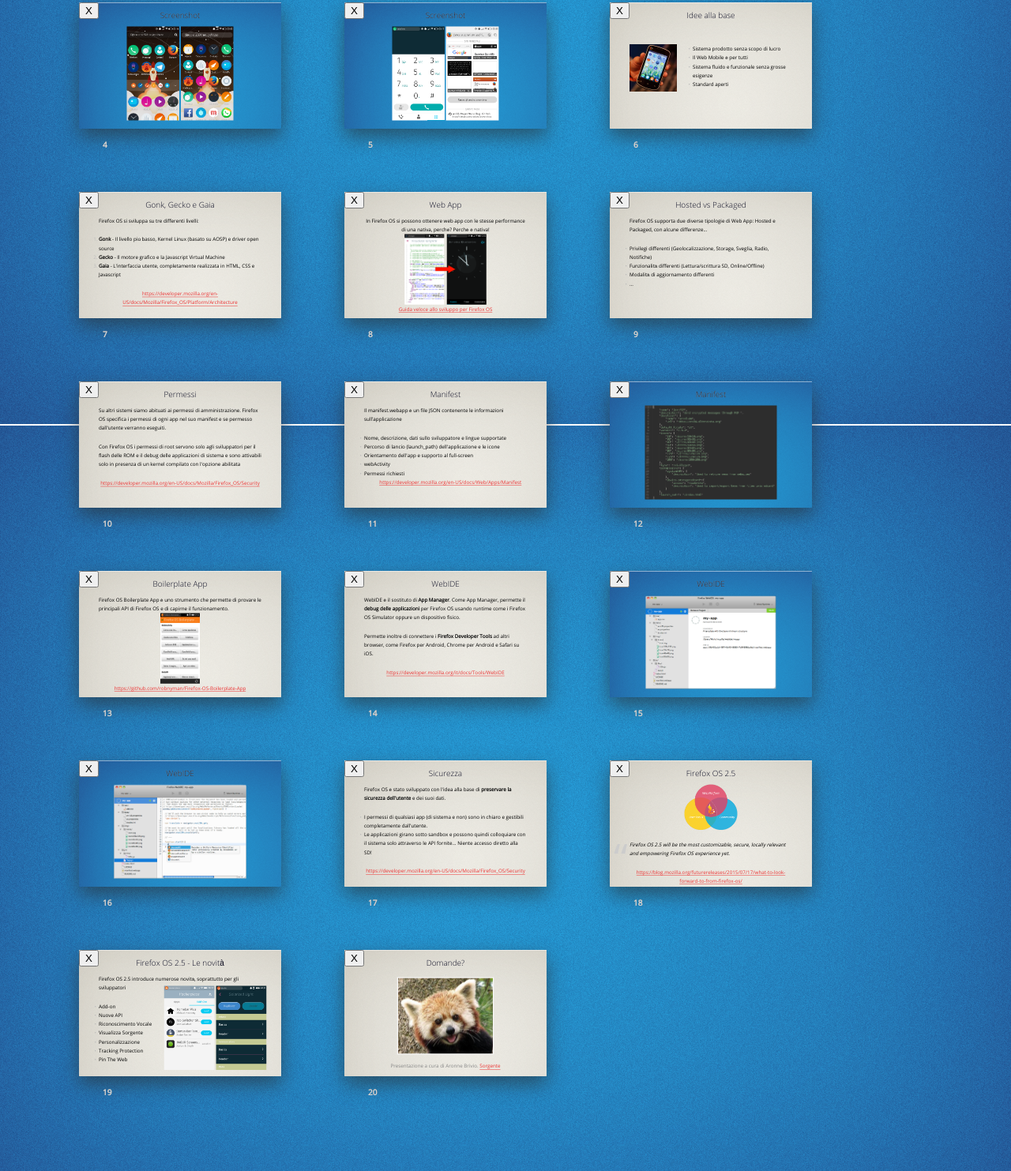
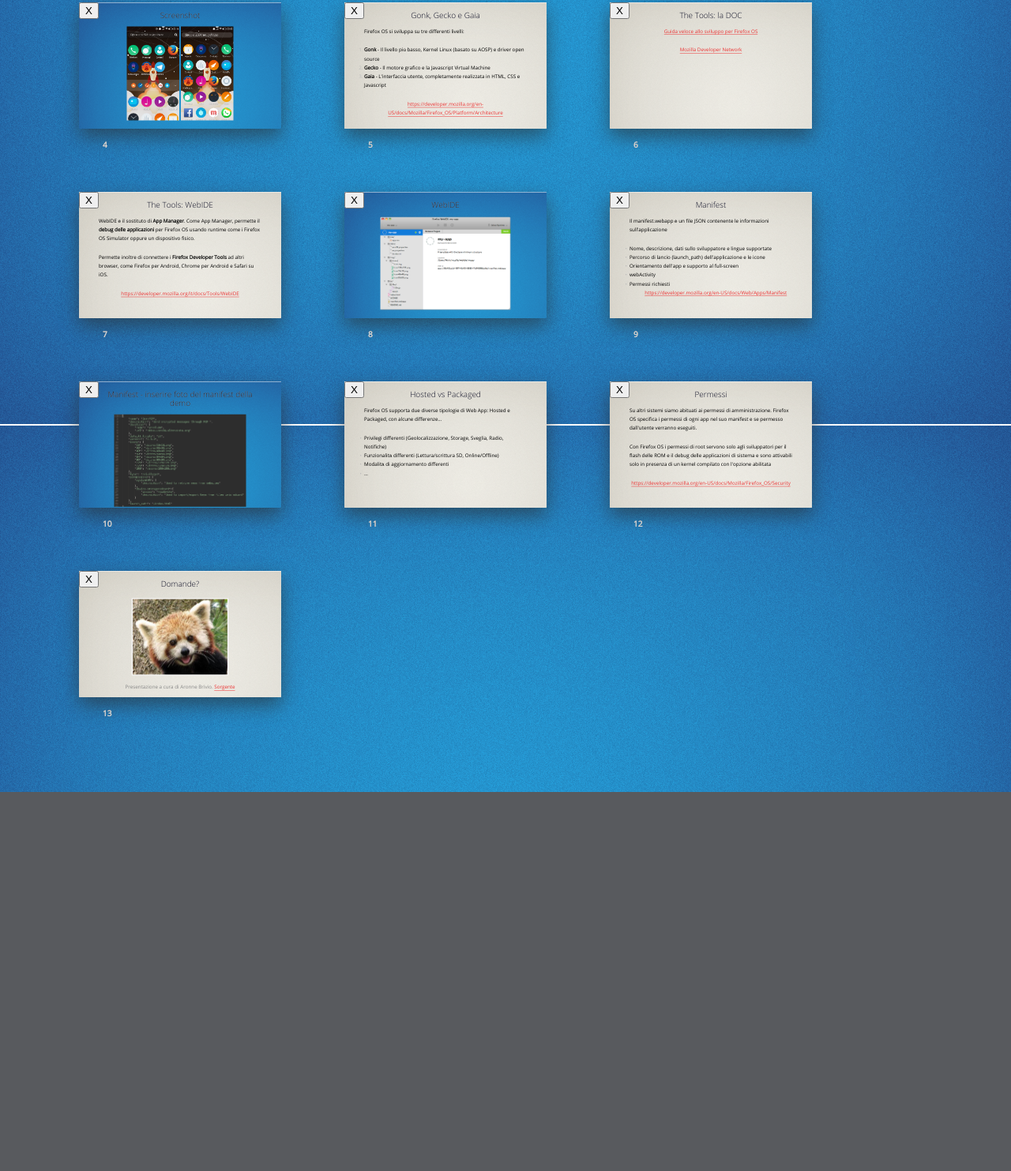
Before and after one commit to FirefoxMilano/FirefoxOS-Lab, a plain HTML site: page index.html in a window 1280 px wide. Shown: the part 487-1970 px from the top of the page at 79% size. After the commit the page ends 1490 px from the top, so only its background shows below. Drawn offline with Linux system fonts and the light colour scheme.

Commit message:
update README - basic changes in the struct

```diff
--- a/index.html
+++ b/index.html
@@ -12,26 +12,24 @@
 </head>
 <body class="list">
 	<header class="caption">
-        <h1>Firefox OS per Utenti e Sviluppatori</h1>
-		<p>Linux Day - Bergamo 24-10-2015</p>
+        <h1>Firefox OS Lab</h1>
+		<p>WTF @ UNIPV 9-11-2015</p>
 	</header>
 	<section class="slide cover mycover" id="Cover"><div>
-        <h2>Firefox OS per Utenti e Sviluppatori</h2>
-		<p>Slides by <a href="http://aro94.altervista.org">Aronne Brivio</a></p>
+        <h2>Firefox OS Lab</h2>
+		<p>Slides by <a href="http://firefoxmilano.it">Firefox Club Milano</a></p>
 		<img src="pictures/cover.png" alt="">
 	</div></section>
 
 	<section class="slide"><div>
-		<h2 class="center">Chi sono</h2>
+		<h2 class="center">Chi Siamo</h2>
 		<img src="pictures/aro.jpg" class="right myright" alt="Aro" height="300" width="300">
 		<ol>
-            <li class="next">Studente di Informatica presso l'Università degli Studi di Milano</li>
-            <li class="next">Full Stack Developer</li>
-            <li class="next">App Reviewer</li>
-            <li class="next">App Board Curator</li>
-            <li class="next">Mozillian</li>
+						<li class="next">Aronne e Niccolò</li>
+            <li class="next">Studenti dell'Università degli Studi di Milano</li>
+            <li class="next">Volontari Mozilla</li>
             <li class="next">Firefox Student Ambassador</li>
-            <li class="next">Co-Fondatore del Firefox Club Milano</li>
+            <li class="next">Fondatori del Firefox Club Milano</li>
 		</ol>
 	</div></section>
 
@@ -47,23 +45,6 @@
 		<img src="pictures/screenshot1.png" class="myimg">
 	</div></section>
 
-	<section class="slide blue"><div>
-		<h2 class="center">Screenshot</h2>
-		<img src="pictures/screenshot2.png" class="myimg">
-	</div></section>
-
-	<section class="slide"><div>
-		<h2 class="center">Idee alla base</h2>
-		<br><br>
-		<img src="pictures/25d_phone.png" class="left">
-		<ul>
-			<li class="next">Sistema prodotto senza scopo di lucro</li>
-			<li class="next">Il Web Mobile è per tutti</li>
-			<li class="next">Sistema fluido e funzionale senza grosse esigenze</li>
-			<li class="next">Standard aperti</li>
-		</ul>
-	</div></section>
-
 	<section class="slide"><div>
 		<h2 class="center">Gonk, Gecko e Gaia</h2>
 		<p>Firefox OS si sviluppa su tre differenti livelli:</p>
@@ -76,11 +57,44 @@
 	</div></section>
 
 	<section class="slide"><div>
-		<h2 class="center">Web App</h2>
-		<p class="center">In Firefox OS si possono ottenere web app con le stesse performance di una nativa, perchè? Perchè è nativa!</p>
-		<img src="pictures/webapp.png" class="myimg minimg">
+		<h2 class="center">The Tools: la DOC</h2>
 		<p class="note center"><a href="https://leanpub.com/guidavelocesviluppofirefoxos">Guida veloce allo sviluppo per Firefox OS</a></p>
+		<p class="note center"><a href="https://leanpub.com/guidavelocesviluppofirefoxos">Mozilla Developer Network</a></p>
 	</div></section>
+
+	<section class="slide"><div>
+		<h2 class="center">The Tools: WebIDE</h2>
+		<p>WebIDE è il sostituto di <strong>App Manager</strong>. Come App Manager, permette il <strong>debug delle applicazioni</strong> per Firefox OS usando runtime come i Firefox OS Simulator oppure un dispositivo fisico.</p>
+		<!--p>WebIDE include anche un ambiente di editing che permette di creare e sviluppare applicazioni direttamente dal browser e fornisce due possibili template per applicazioni packaged.</p-->
+		<p>Permette inoltre di connettere i <strong>Firefox Developer Tools</strong> ad altri browser, come Firefox per Android, Chrome per Android e Safari su iOS.</p>
+		<p class="note center"><a href="https://developer.mozilla.org/it/docs/Tools/WebIDE">https://developer.mozilla.org/it/docs/Tools/WebIDE</a></p>
+	</div></section>
+
+	<section class="slide blue"><div>
+		<h2 class="center">WebIDE</h2>
+		<img src="pictures/webide.png" class="myimg">
+	</div></section>
+
+	<section class="slide"><div>
+		<h2 class="center">Manifest</h2>
+		<p>Il manifest.webapp è un file JSON contenente le informazioni sull'applicazione</p>
+		<ul>
+			<li class="next">Nome, descrizione, dati sullo sviluppatore e lingue supportate</li>
+			<li class="next">Percorso di lancio (launch_path) dell'applicazione e le icone</li>
+			<li class="next">Orientamento dell'app e supporto al full-screen</li>
+			<li class="next">webActivity</li>
+			<li class="next">Permessi richiesti</li>
+		<ul>
+		<p class="note center"><a href="https://developer.mozilla.org/en-US/docs/Web/Apps/Manifest">https://developer.mozilla.org/en-US/docs/Web/Apps/Manifest</a></p>
+	</div></section>
+
+	<section class="slide blue"><div>
+		<h2 class="center">Manifest - inserire foto del manifest della demo</h2>
+		<img src="pictures/manifest.png" class="myimg">
+	</div></section>
+
+
+
 
 	<section class="slide"><div>
 		<h2 class="center">Hosted vs Packaged</h2>
@@ -101,92 +115,6 @@
 	</div></section>
 
 	<section class="slide"><div>
-		<h2 class="center">Manifest</h2>
-		<p>Il manifest.webapp è un file JSON contenente le informazioni sull'applicazione</p>
-		<ul>
-			<li class="next">Nome, descrizione, dati sullo sviluppatore e lingue supportate</li>
-			<li class="next">Percorso di lancio (launch_path) dell'applicazione e le icone</li>
-			<li class="next">Orientamento dell'app e supporto al full-screen</li>
-			<li class="next">webActivity</li>
-			<li class="next">Permessi richiesti</li>
-		<ul>
-		<p class="note center"><a href="https://developer.mozilla.org/en-US/docs/Web/Apps/Manifest">https://developer.mozilla.org/en-US/docs/Web/Apps/Manifest</a></p>
-	</div></section>
-
-	<section class="slide blue"><div>
-		<h2 class="center">Manifest</h2>
-		<img src="pictures/manifest.png" class="myimg">
-	</div></section>
-
-	<section class="slide"><div>
-		<h2 class="center">Boilerplate App</h2>
-		<p>Firefox OS Boilerplate App è uno strumento che permette di provare le principali API di Firefox OS e di capirne il funzionamento.</p>
-		<img src="pictures/boilerplate.png" class="myimg minimg">
-		<p class="note center"><a href="https://github.com/robnyman/Firefox-OS-Boilerplate-App">https://github.com/robnyman/Firefox-OS-Boilerplate-App</a></p>
-	</div></section>
-
-	<section class="slide"><div>
-		<h2 class="center">WebIDE</h2>
-		<p>WebIDE è il sostituto di <strong>App Manager</strong>. Come App Manager, permette il <strong>debug delle applicazioni</strong> per Firefox OS usando runtime come i Firefox OS Simulator oppure un dispositivo fisico.</p>
-		<!--p>WebIDE include anche un ambiente di editing che permette di creare e sviluppare applicazioni direttamente dal browser e fornisce due possibili template per applicazioni packaged.</p-->
-		<p>Permette inoltre di connettere i <strong>Firefox Developer Tools</strong> ad altri browser, come Firefox per Android, Chrome per Android e Safari su iOS.</p>
-		<p class="note center"><a href="https://developer.mozilla.org/it/docs/Tools/WebIDE">https://developer.mozilla.org/it/docs/Tools/WebIDE</a></p>
-	</div></section>
-
-	<section class="slide blue"><div>
-		<h2 class="center">WebIDE</h2>
-		<img src="pictures/webide.png" class="myimg">
-	</div></section>
-
-	<section class="slide blue"><div>
-		<h2 class="center">WebIDE</h2>
-		<img src="pictures/webide2.png" class="myimg">
-	</div></section>
-
-	<section class="slide"><div>
-		<h2 class="center">Sicurezza</h2>
-		<p>Firefox OS è stato sviluppato con l'idea alla base di <strong>preservare la sicurezza dell'utente</strong> e dei suoi dati.</p>
-		<ul>
-			<li class="next">I permessi di qualsiasi app (di sistema e non) sono in chiaro e gestibili completamente dall'utente.</li>
-			<li class="next">Le applicazioni girano sotto sandbox e possono quindi colloquiare con il sistema solo attraverso le API fornite... Niente accesso diretto alla SD!</li>
-		</ul>
-		<p class="note center"><a href="https://developer.mozilla.org/en-US/docs/Mozilla/Firefox_OS/Security">https://developer.mozilla.org/en-US/docs/Mozilla/Firefox_OS/Security</a></p>
-	</div></section>
-
-	<!-- FIREFOX OS 2.5 - SPARK -->
-	<section class="slide"><div>
-		<h2 class="center">Firefox OS 2.5</h2>
-		<img src="pictures/ignite.png" class="mycenter" height="230">
-		<p></p>
-		<blockquote>Firefox OS 2.5 will be the most customizable, secure, locally relevant and empowering Firefox OS experience yet.</blockquote>
-		<p></p>
-		<p class="note center"><a href="https://blog.mozilla.org/futurereleases/2015/07/17/what-to-look-forward-to-from-firefox-os/">https://blog.mozilla.org/futurereleases/2015/07/17/what-to-look-forward-to-from-firefox-os/</a></p>
-	</div></section>
-
-	<section class="slide"><div>
-		<h2 class="center">Firefox OS 2.5 - Le novità</h2>
-		<p>Firefox OS 2.5 introduce numerose novità, soprattutto per gli sviluppatori</p>
-		<img src="pictures/spark.png" class="right myright2" alt="Studio" width="520">
-		<!--ul>
-			<li class="next"><strong>Add-on</strong> - Con il supporto agli Add-on ora si può personalizzare sistema e applicazioni</li>
-			<li class="next"><strong>Nuove API</strong> - ...</li>
-			<li class="next"><strong>Visualizza Sorgente</strong> - È possibile visualizzare il sorgente di ogni parte del sistema</li>
-			<li class="next"><strong>Personalizzazione</strong> - È possibile creare il proprio tema personalizzato</li>
-			<li class="next"><strong>Navigazione Privata</strong> - ...</li>
-			<li class="next"><strong>Pin The Web</strong> - Le pagine "pinnate" sono ora separate dalle app</li>
-		</ul-->
-		<ul>
-			<li class="next">Add-on</li>
-			<li class="next">Nuove API</li>
-			<li class="next">Riconoscimento Vocale</li>
-			<li class="next">Visualizza Sorgente</li>
-			<li class="next">Personalizzazione</li>
-			<li class="next">Tracking Protection</li>
-			<li class="next">Pin The Web</li>
-		</ul>
-	</div></section>
-
-	<section class="slide"><div>
         <h2 class="center">Domande?</h2>
         <figure class="frame place swing mypanda">
         <img src="pictures/redpanda.jpg" alt="Red panda (Firefox)">
```
Also changed, not shown: 1 other file.
